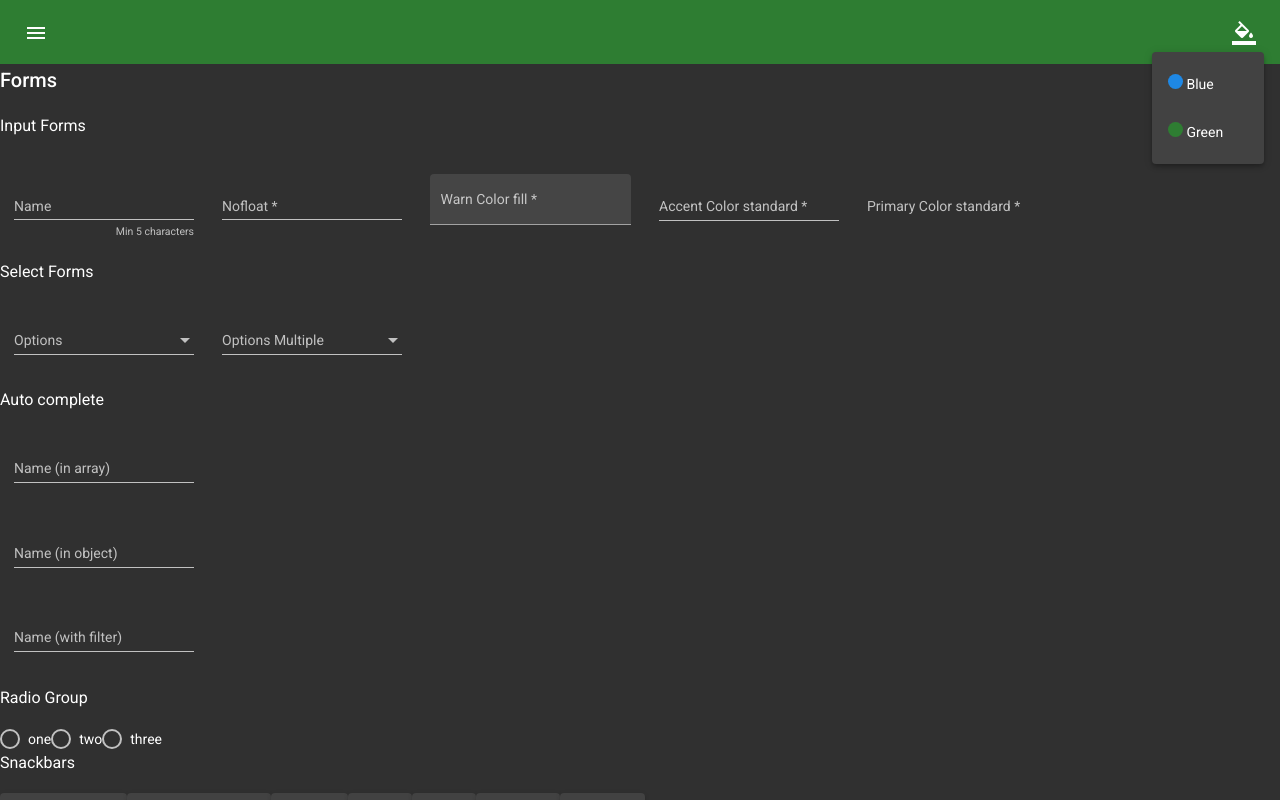
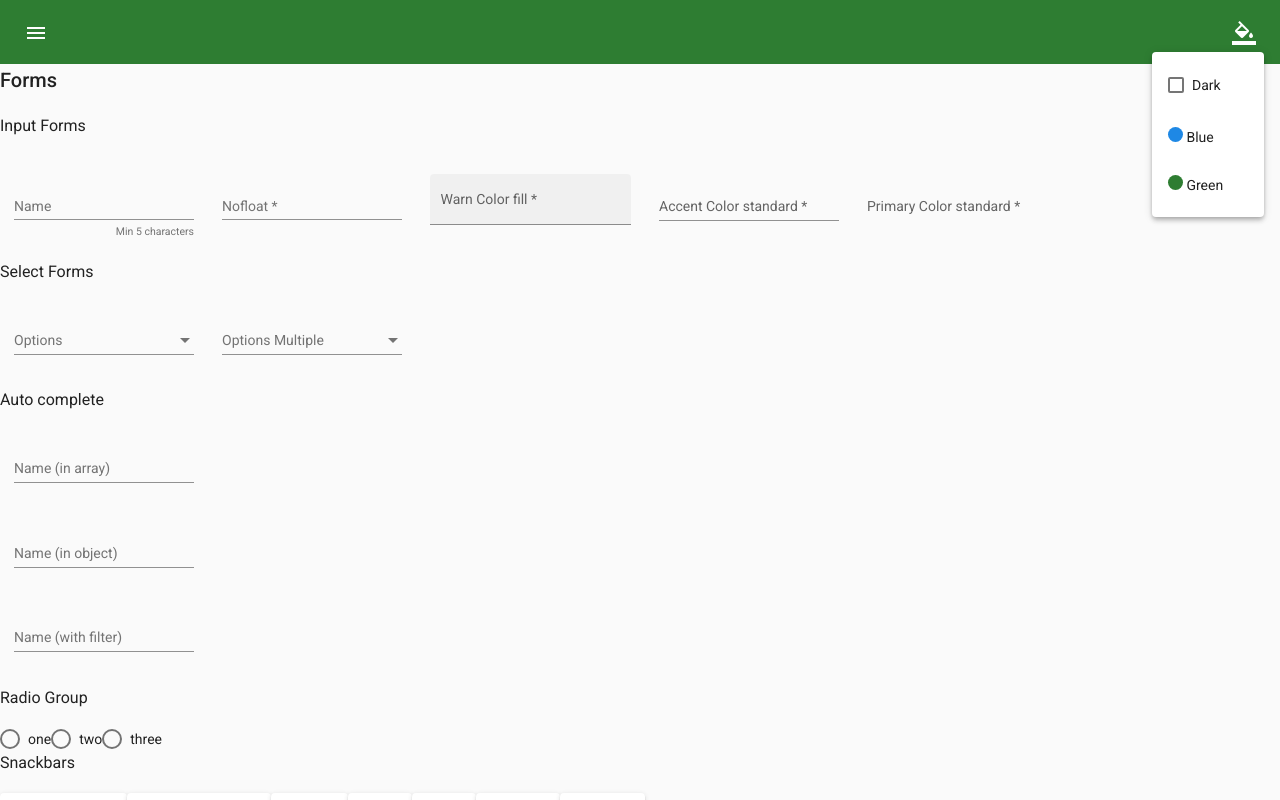
Before and after one commit to bitterapple0/angular-material-dump, an Angular app: page /kitchen-sink in a window 1280 px wide. Both pictures are taken after a click on the button "format_color_fill". Built offline with nearby package versions, Linux system fonts and the light colour scheme.

Commit message:
added: Dark theme swapper & overlay bug fix

```diff
--- a/src/app/app.component.html
+++ b/src/app/app.component.html
@@ -1,4 +1,4 @@
-<app-sidenav class="color-theme"></app-sidenav>
+<app-sidenav [class]="themeClass | async"></app-sidenav>
 
 
 <!--<div>
--- a/src/app/app.component.ts
+++ b/src/app/app.component.ts
@@ -1,19 +1,18 @@
-import { Component, OnInit} from '@angular/core';
-//import { ColorPickerService } from './color-picker.service';
+import { Component, OnInit, ChangeDetectionStrategy} from '@angular/core';
+import { ColorPickerService } from './color-picker.service';
 
 
 @Component({
   selector: 'app-root',
+  changeDetection: ChangeDetectionStrategy.OnPush,
   templateUrl: './app.component.html',
   styleUrls: ['./app.component.scss']
 })
 export class AppComponent implements OnInit{
   title = 'material-theme';
   themeClass;
-  constructor(
-    //private colorPicker:ColorPickerService
-    ){
-    //this.themeClass= this.colorPicker.getColorClass()
+  constructor(private colorPicker:ColorPickerService){
+    this.themeClass= this.colorPicker.getColorClass()
   }
 
 
--- a/src/app/color-picker.service.ts
+++ b/src/app/color-picker.service.ts
@@ -1,25 +1,35 @@
 import { Injectable } from '@angular/core';
-import { BehaviorSubject } from 'rxjs';
+import { BehaviorSubject, Observable } from 'rxjs';
 import { OverlayContainer } from '@angular/cdk/overlay';
 
 @Injectable({
   providedIn: 'root'
 })
 export class ColorPickerService {
-  colorClass$: BehaviorSubject<string> = new BehaviorSubject('blue-theme')
+  subject: BehaviorSubject<string> = new BehaviorSubject('color-theme')
+  colorClass$: Observable<string> = this.subject.asObservable()
   constructor(private overlayContainer:OverlayContainer) {
-    overlayContainer.getContainerElement().classList.add('blue-theme');
+    overlayContainer.getContainerElement().classList.remove('cdk-overlay-container')
+    overlayContainer.getContainerElement().classList.add('color-theme');
   }
 
   getColorClass(){
     return this.colorClass$
   }
 
-  setColorClass(className:string){
-    this.overlayContainer.getContainerElement().classList.forEach(css =>{
-      this.overlayContainer.getContainerElement().classList.remove(css);
-    })
+  switchDarkClass(isDark:boolean){
+    if(isDark){
+      this.setOverlay('color-theme-dark')
+      this.subject.next('color-theme-dark')
+    }
+    else{
+      this.setOverlay('color-theme')
+      this.subject.next('color-theme')
+    }
+  }
+  setOverlay(className:string){
+    let currentTheme =this.overlayContainer.getContainerElement().classList[0]
+    this.overlayContainer.getContainerElement().classList.remove(currentTheme)
     this.overlayContainer.getContainerElement().classList.add(className)
-    this.colorClass$.next(className)
   }
 }
--- a/src/app/sidenav/sidenav.component.html
+++ b/src/app/sidenav/sidenav.component.html
@@ -25,6 +25,12 @@
                 </button>
             </div>
             <mat-menu #themeMenu="matMenu">
+                <mat-checkbox
+                [(ngModel)]="isDark"
+                (change)= "toggleDark()"
+                class="mat-menu-item"> <!--Take note of class-->
+                    Dark
+                </mat-checkbox>
                 <button mat-menu-item (click)="loadStyle('blue-style.css')">
                     <div class="color-indicator color-indicator-blue"></div>
                     Blue
--- a/src/app/sidenav/sidenav.component.ts
+++ b/src/app/sidenav/sidenav.component.ts
@@ -1,5 +1,5 @@
 import { Component, OnInit, Inject } from '@angular/core';
-//import { ColorPickerService } from '../color-picker.service';
+import { ColorPickerService } from '../color-picker.service';
 import { DOCUMENT } from '@angular/common';
 @Component({
   selector: 'app-sidenav',
@@ -9,7 +9,7 @@ import { DOCUMENT } from '@angular/common';
 export class SidenavComponent implements OnInit {
 
   constructor(
-    //private colorPicker: ColorPickerService
+    private colorPicker: ColorPickerService,
     @Inject(DOCUMENT) private document: Document) { }
 
   ngOnInit(): void {
@@ -22,7 +22,12 @@ export class SidenavComponent implements OnInit {
     }
     this.colorPicker.setColorClass(`${colorTheme}-theme`)
   }*/
-
+  //Dark Mode Toggle
+  isDark:boolean = false;
+  toggleDark(){
+    this.colorPicker.switchDarkClass(this.isDark)
+  }
+  //Css Loader
   loadStyle(styleName: string){
     const head = this.document.getElementsByTagName('head')[0];
 
--- a/src/app/sidenav/sidenav.module.ts
+++ b/src/app/sidenav/sidenav.module.ts
@@ -1,8 +1,8 @@
 import { NgModule } from '@angular/core';
 import { CommonModule } from '@angular/common';
 import { MaterialModule } from '../material/material.module';
-import { OverlayContainer } from '@angular/cdk/overlay';
 import { RouterModule } from '@angular/router';
+import { FormsModule } from '@angular/forms';
 
 import { SidenavComponent } from './sidenav.component';
 
@@ -13,6 +13,7 @@ import { SidenavComponent } from './sidenav.component';
   imports: [
     CommonModule,
     MaterialModule,
+    FormsModule,
     RouterModule
   ],
   exports: [
@@ -20,7 +21,5 @@ import { SidenavComponent } from './sidenav.component';
   ]
 })
 export class SidenavModule {
-  constructor(overlayContainer: OverlayContainer) {
-    overlayContainer.getContainerElement().classList.add('color-theme');
-  }
+  constructor() {}
 }
--- a/src/blue-style-lazy.scss
+++ b/src/blue-style-lazy.scss
@@ -9,6 +9,7 @@ $accent-blue-theme: mat-palette($mat-amber, 600);
 $warn-blue-theme: mat-palette($mat-grey, 300);
 
 $blue-theme:mat-light-theme($primary-blue-theme,$accent-blue-theme,$warn-blue-theme);
+$blue-dark-theme:mat-dark-theme($primary-blue-theme,$accent-blue-theme,$warn-blue-theme);
 //Notification theme
 $info: mat-palette($mat-blue);
 $success: mat-palette($mat-green);
@@ -21,6 +22,11 @@ $error: mat-palette($mat-red);
     @include global-class-theme($blue-theme);
     @include notification-theme($info,$success,$warning,$error)
 }
+.color-theme-dark{
+    @include angular-material-theme($blue-dark-theme);
+    @include global-class-theme($blue-dark-theme);
+    @include notification-theme($info,$success,$warning,$error)
+}
 
 html, body { height: 100%; }
 body { margin: 0; font-family: Roboto, "Helvetica Neue", sans-serif; }
--- a/src/green-style-lazy.scss
+++ b/src/green-style-lazy.scss
@@ -8,7 +8,8 @@ $primary-green-theme: mat-palette($mat-green, 800);
 $accent-green-theme: mat-palette($mat-lime, 800);
 $warn-green-theme: mat-palette($mat-orange, 900);
 
-$green-theme:mat-dark-theme($primary-green-theme,$accent-green-theme,$warn-green-theme);
+$green-theme:mat-light-theme($primary-green-theme,$accent-green-theme,$warn-green-theme);
+$green-dark-theme:mat-dark-theme($primary-green-theme,$accent-green-theme,$warn-green-theme);
 //Notification theme
 $info: mat-palette($mat-blue);
 $success: mat-palette($mat-green);
@@ -19,6 +20,10 @@ $error: mat-palette($mat-red);
     @include global-class-theme($green-theme);
     @include notification-theme($info,$success,$warning,$error)
 }
-
+.color-theme-dark{
+    @include angular-material-theme($green-dark-theme);
+    @include global-class-theme($green-dark-theme);
+    @include notification-theme($info,$success,$warning,$error)
+}
 html, body { height: 100%; }
 body { margin: 0; font-family: Roboto, "Helvetica Neue", sans-serif; }
--- a/src/styles.scss
+++ b/src/styles.scss
@@ -11,7 +11,8 @@ $primary-default-theme: mat-palette($mat-red, 600);
 $accent-default-theme: mat-palette($mat-amber, 600);
 $warn-default-theme: mat-palette($mat-orange, 300);
 
-$default-theme:mat-dark-theme($primary-default-theme,$accent-default-theme,$warn-default-theme);
+$default-theme:mat-light-theme($primary-default-theme,$accent-default-theme,$warn-default-theme);
+$default-dark-theme:mat-dark-theme($primary-default-theme,$accent-default-theme,$warn-default-theme);
 //Notification theme
 $info: mat-palette($mat-blue);
 $success: mat-palette($mat-green);
@@ -23,6 +24,11 @@ $error: mat-palette($mat-red);
     @include global-class-theme($default-theme);
     @include notification-theme($info,$success,$warning,$error)
 }
+.color-theme-dark{
+    @include angular-material-theme($default-dark-theme);
+    @include global-class-theme($default-dark-theme);
+    @include notification-theme($info,$success,$warning,$error)
+}
 
 /* You can add global styles to this file, and also import other style files */
 
--- a/src/themes/global-class-theme.scss
+++ b/src/themes/global-class-theme.scss
@@ -1,6 +1,3 @@
-@import '~@angular/material/theming';
-//Import this so code is neater when specifying styles for color
-
 
 @mixin global-class-theme($theme) {
     $primary: map-get($theme, primary);
```
